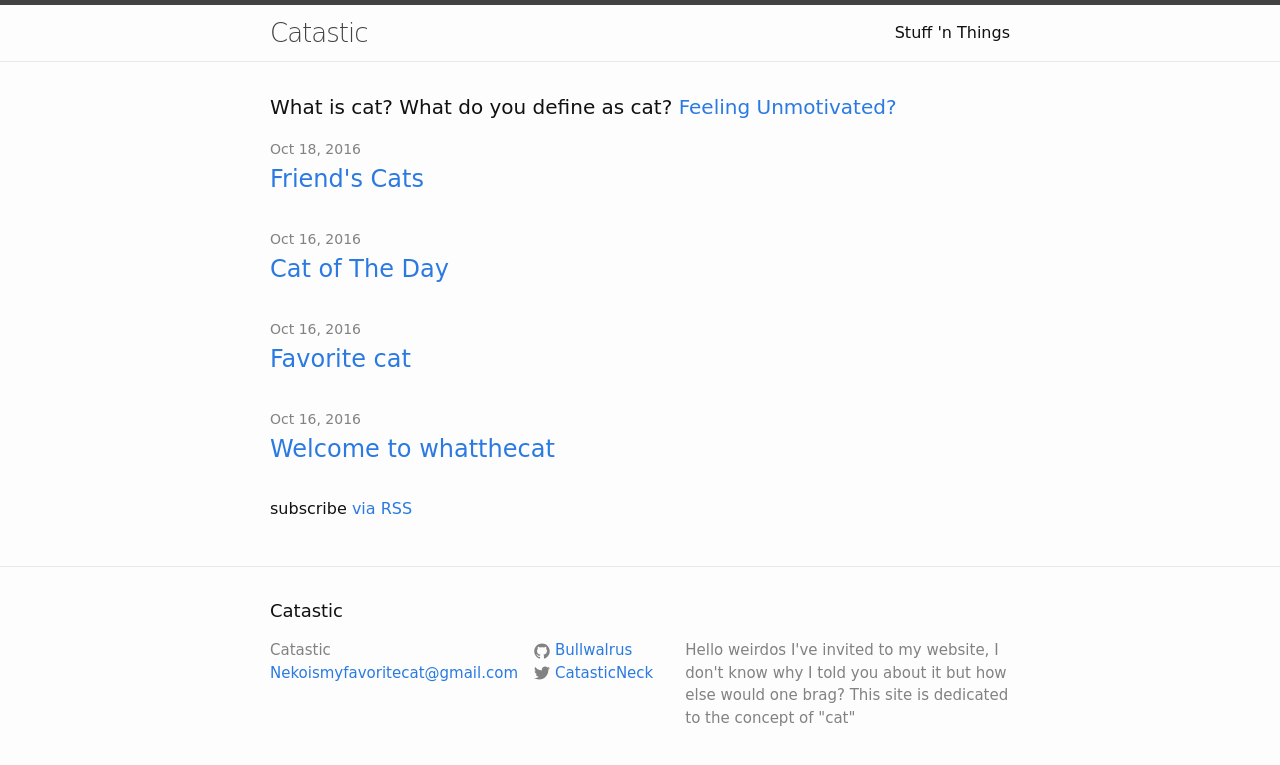
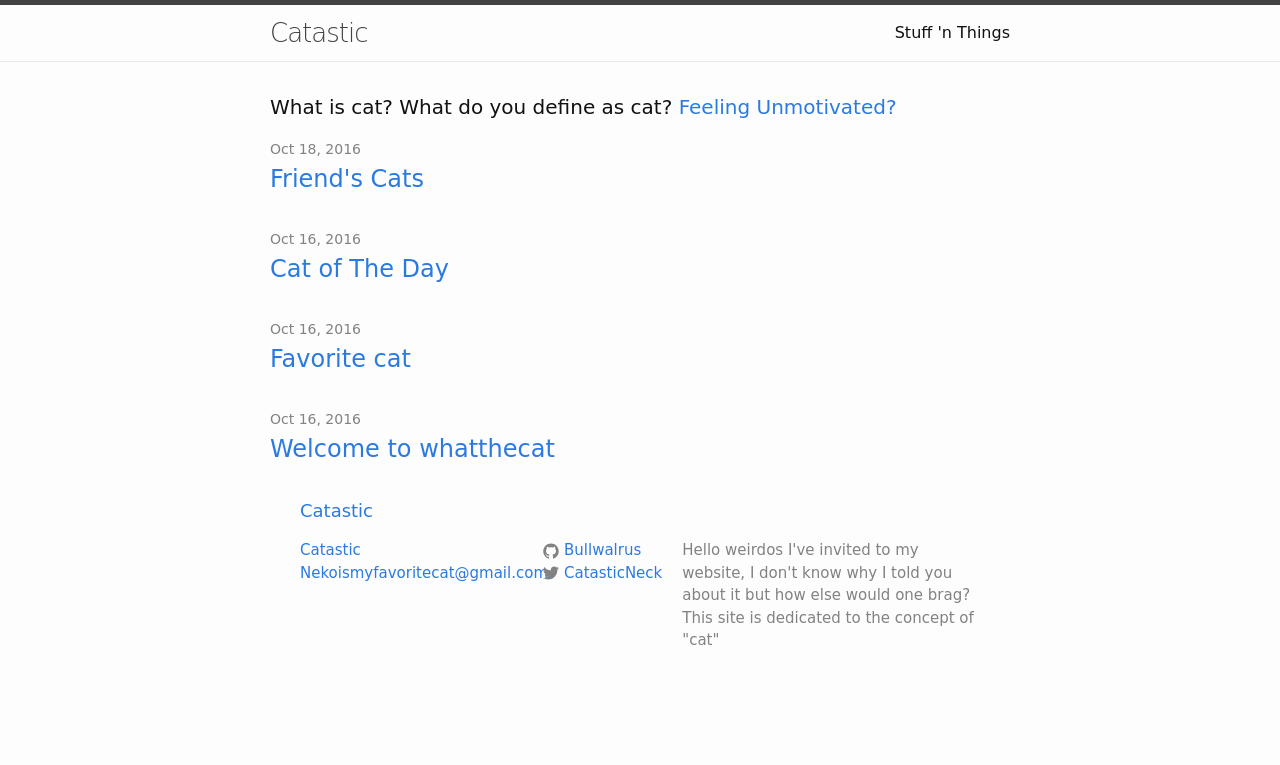
Before and after one commit to bullwalrus/Bullwalrus.github.io, a Jekyll site: the page built from index.html, in a window 1280 px wide. Shown: the top 765 px of the page. Built offline with Jekyll 4.4.1, drawn with Linux system fonts in a browser that asks for light colours.

Commit message:
Update index.html

```diff
--- a/index.html
+++ b/index.html
@@ -21,6 +21,5 @@ layout: default
     {% endfor %}
   </ul>
 
-  <p class="rss-subscribe">subscribe <a href="{{ "/feed.xml" | prepend: site.baseurl }}">via RSS</a></p>
-
+  <a href="http://666satanismydaddy666.tumblr.com>Friend's Tumblr</a>
 </div>
```
